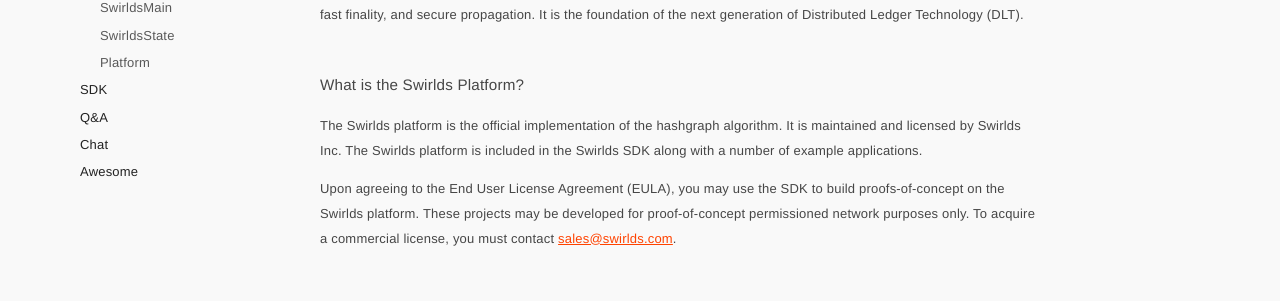
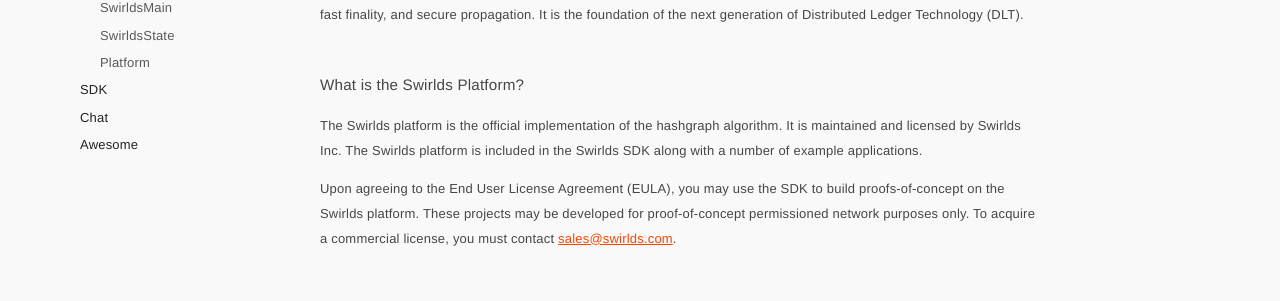
Before and after one commit to ghanem-mhd/hashgraph.github.io, a Jekyll site: the page built from index.md, in a window 1280 px wide. Shown: the part 298-599 px from the top of the page. Built offline with Jekyll 4.4.1, drawn with Linux system fonts in a browser that asks for light colours; some web fonts are replaced.

Commit message:
Remove Discourse for now

```diff
--- a/_includes/footer.html
+++ b/_includes/footer.html
@@ -4,7 +4,6 @@
   <li><a href="/docs/quickstart/">Docs</a></li>
   {% endif %}
   <li><a href="https://www.swirlds.com/download/">SDK</a></li>
-  <li><a href="https://answers.hashgraph.com">Q&amp;A</a></li>
   <li><a href="https://hashgraph.com/discord">Chat</a></li>
   <li><a href="https://github.com/hashgraph/awesome-hashgraph">Awesome</a></li>
 </ul>
```
